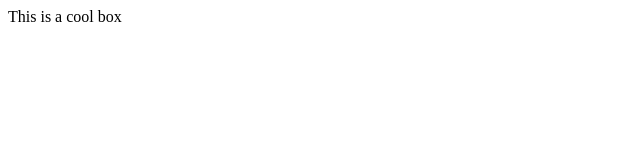
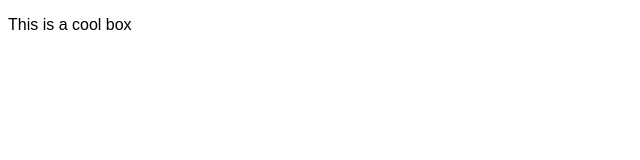
Before and after one commit to rashim19/rashim19.github.io, a plain HTML site: page Lab3/part2/index.html in a window 1280 px wide. Shown: the whole page, without its empty margins (0-640 px from the left). Drawn offline with Linux system fonts and the light colour scheme.

Commit message:
linked to css
i linked this html code to css style .

```diff
--- a/Lab3/part2/index.html
+++ b/Lab3/part2/index.html
@@ -1,12 +1,20 @@
+<!--
+	Name: Rashim
+	File: index.html
+	Date:26 feb 2024
+	A very brief description of the file.
+  -->
+
 <!DOCTYPE html>
 <html lang="en-US">
   <head>
     <meta charset="utf-8">
     <meta name="viewport" content="width=device-width">
     <title>Cool box</title>
+    <link rel="stylesheet" href="style.css">
 
   </head>
   <body>
-      <div>This is a cool box</div>
+      <p>This is a cool box</p>
   </body>
 </html>
```
Also changed, not shown: Lab3/part1/biog-download.html (+8 -0 lines), 1 other file.
